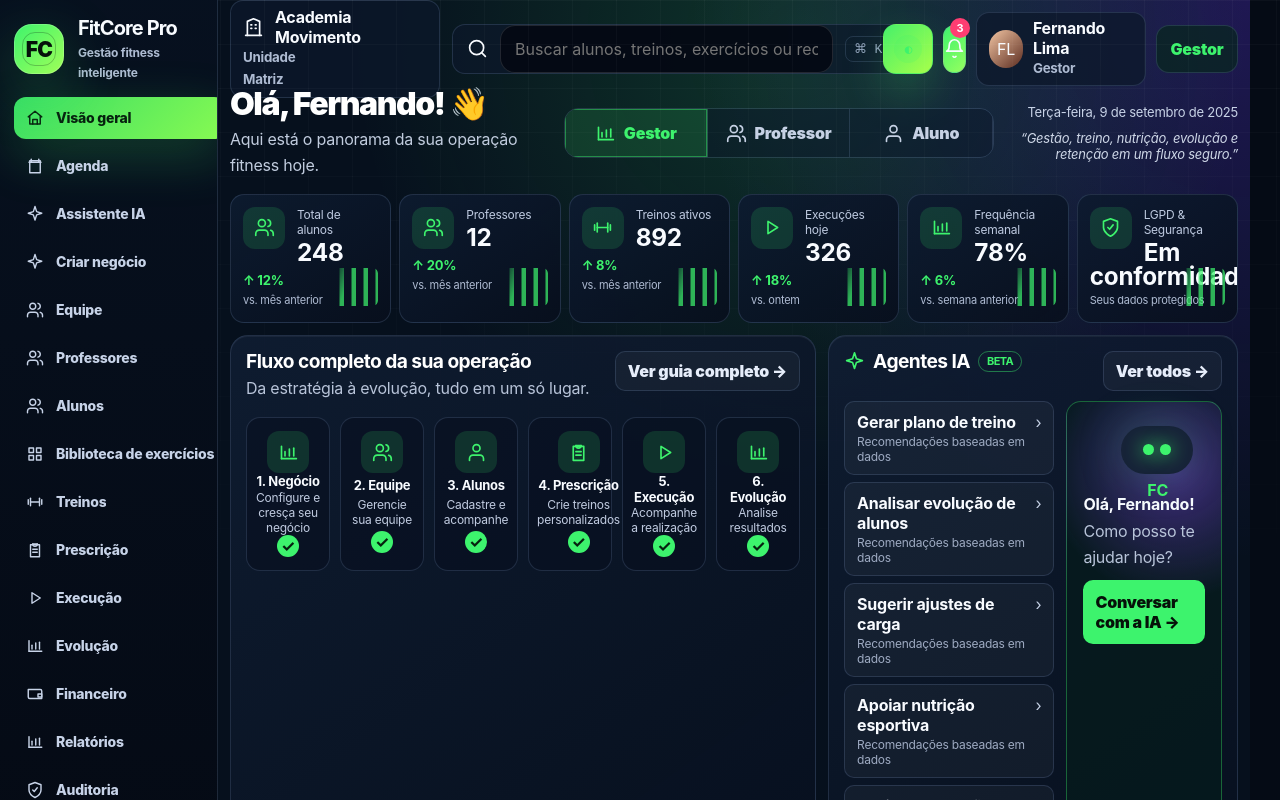
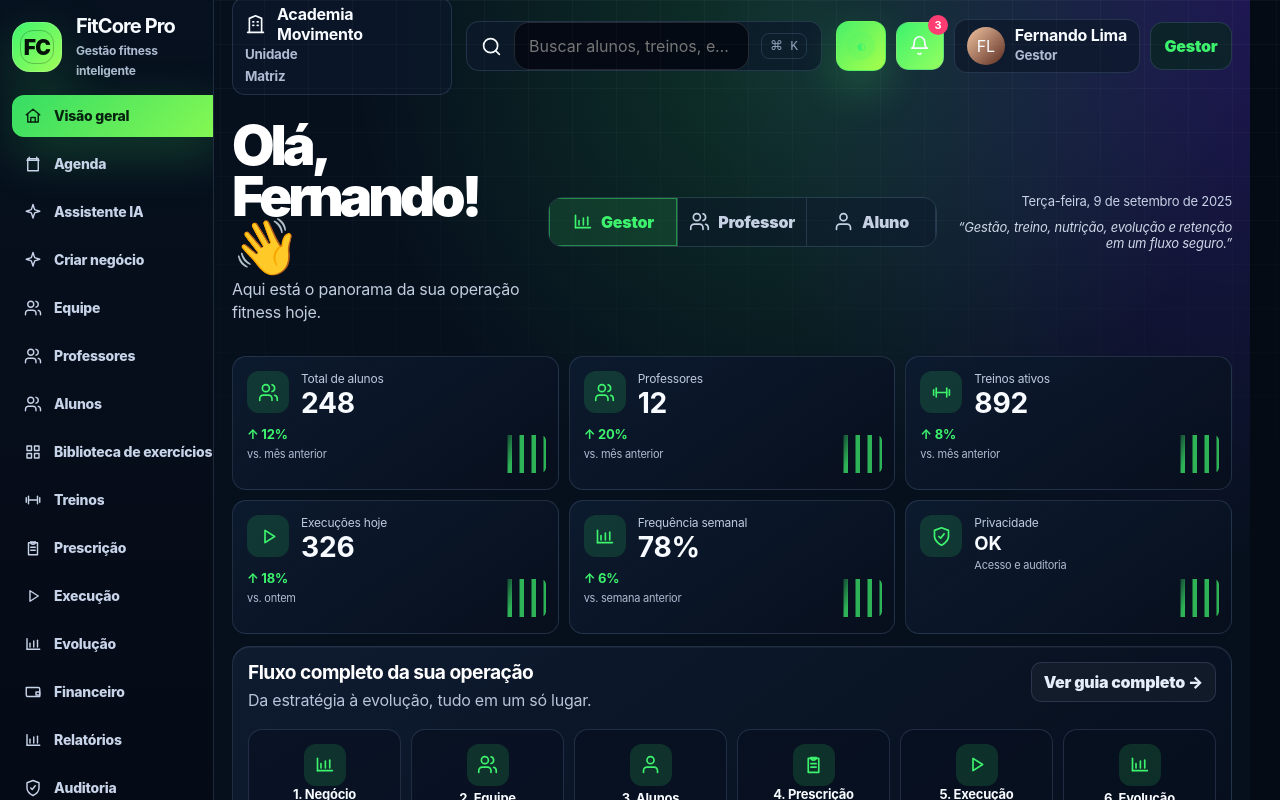
Before and after one commit to Videirafo/fitcore-pro, a Next.js app in the folder apps/site/: page /dashboard in a window 1280 px wide. Shown: the top 800 px of the page. Built offline with nearby package versions, Linux system fonts and the light colour scheme.

Commit message:
fix: tighten FitCore dashboard alignment

```diff
--- a/apps/site/app/layout.tsx
+++ b/apps/site/app/layout.tsx
@@ -5,6 +5,7 @@ import "./premium-stabilization.css";
 import "./professional-visuals.css";
 import "./exact-preview.css";
 import "./mvp-43-visual-fix.css";
+import "./mvp-44-precision-layout.css";
 
 export const metadata: Metadata = {
   title: "FitCore Pro | Gestão fitness",
--- /dev/null
+++ b/apps/site/app/mvp-44-precision-layout.css
@@ -0,0 +1,180 @@
+/* MVP-44 — precisão visual do console aprovado */
+.fcx-console {
+  min-height: 100svh;
+  display: grid;
+  grid-template-columns: 230px minmax(0, 1fr);
+  overflow-x: hidden;
+}
+
+.fcx-sidebar {
+  width: 230px !important;
+  height: 100svh !important;
+  overflow-y: auto !important;
+  overflow-x: hidden !important;
+  scrollbar-width: none;
+  padding: 14px 12px !important;
+}
+
+.fcx-sidebar::-webkit-scrollbar { display: none; }
+.fcx-main {
+  min-width: 0;
+  overflow-x: hidden;
+  padding: 14px 18px 40px !important;
+}
+.fcx-top {
+  display: grid !important;
+  grid-template-columns: minmax(190px, 240px) minmax(280px, 1fr) minmax(300px, auto) !important;
+  align-items: center !important;
+  gap: 14px !important;
+  min-height: 64px !important;
+  margin: 0 0 20px !important;
+}
+
+.fcx-top form,
+.fcx-top .fcx-unit,
+.fcx-user,
+.fcx-bell { min-width: 0; }
+
+.fcx-top form input { text-overflow: ellipsis; }
+.fcx-top > div:last-child {
+  display: flex !important;
+  align-items: center !important;
+  justify-content: flex-end !important;
+  gap: 10px !important;
+  min-width: 0 !important;
+}
+
+.fcx-welcome {
+  display: grid !important;
+  grid-template-columns: minmax(300px, 1fr) minmax(330px, 460px) minmax(220px, 300px) !important;
+  gap: 16px !important;
+  align-items: center !important;
+  margin: 0 0 18px !important;
+}
+.fcx-welcome h1 {
+  max-width: 520px;
+  font-size: clamp(38px, 4.3vw, 62px) !important;
+  line-height: .92 !important;
+  letter-spacing: -.075em !important;
+}
+
+.fcx-welcome p {
+  max-width: 470px;
+  line-height: 1.42 !important;
+}
+
+.fcx-tabs {
+  justify-self: center;
+  width: 100%;
+  max-width: 460px;
+  display: grid !important;
+  grid-template-columns: repeat(3, minmax(0, 1fr)) !important;
+}
+
+.fcx-welcome aside {
+  justify-self: end;
+  max-width: 300px;
+  overflow-wrap: normal;
+}
+
+.fcx-kpis {
+  grid-template-columns: repeat(6, minmax(128px, 1fr)) !important;
+  gap: 10px !important;
+}
+.fcx-kpis a {
+  min-width: 0;
+  min-height: 134px !important;
+  padding: 14px !important;
+}
+
+.fcx-kpis strong {
+  font-size: clamp(26px, 2.2vw, 34px) !important;
+  line-height: 1 !important;
+  max-width: 100%;
+  overflow-wrap: normal;
+}
+
+.fcx-kpis a:last-child strong {
+  font-size: clamp(18px, 1.45vw, 23px) !important;
+  line-height: 1.08 !important;
+  word-break: normal !important;
+  hyphens: none !important;
+}
+
+.fcx-kpis a:last-child small {
+  max-width: 120px;
+}
+
+.fcx-grid-one {
+  grid-template-columns: minmax(0, 1.42fr) minmax(340px, .9fr) !important;
+  gap: 12px !important;
+}
+.fcx-flow > div {
+  grid-template-columns: repeat(6, minmax(86px, 1fr)) !important;
+  gap: 10px !important;
+}
+
+.fcx-flow > div > a {
+  min-width: 0;
+  padding: 14px 10px !important;
+}
+
+.fcx-flow > div > a strong,
+.fcx-flow > div > a span {
+  overflow-wrap: normal;
+  word-break: normal;
+}
+
+.fcx-agents .fcx-agent-layout {
+  grid-template-columns: minmax(0, 1fr) minmax(168px, 210px) !important;
+  gap: 12px !important;
+}
+
+.fcx-agents li a {
+  min-width: 0;
+  padding: 10px 12px !important;
+}
+.fcx-feature-row {
+  grid-template-columns: repeat(6, minmax(150px, 1fr)) !important;
+  align-items: stretch !important;
+}
+
+.fcx-mini-card {
+  min-height: 210px !important;
+  padding: 14px !important;
+}
+
+.fcx-mini-card .product-shot {
+  width: 100%;
+  height: 96px;
+  margin: 0 0 12px;
+  border-radius: 16px;
+  transform: none !important;
+}
+
+.fcx-mini-card > i { display: none !important; }
+.fcx-mini-card strong { margin-top: 0 !important; }
+.fcx-mini-card p { font-size: 14px !important; }
+
+.fcx-security-panel li {
+  grid-template-columns: minmax(0, 1fr) minmax(120px, max-content) !important;
+}
+@media (max-width: 1280px) {
+  .fcx-console { grid-template-columns: 214px minmax(0, 1fr); }
+  .fcx-sidebar { width: 214px !important; }
+  .fcx-top { grid-template-columns: minmax(180px, 220px) minmax(240px, 1fr) minmax(260px, auto) !important; }
+  .fcx-kpis { grid-template-columns: repeat(3, minmax(0, 1fr)) !important; }
+  .fcx-grid-one { grid-template-columns: 1fr !important; }
+  .fcx-feature-row { grid-template-columns: repeat(3, minmax(0, 1fr)) !important; }
+}
+
+@media (max-width: 920px) {
+  .fcx-console { display: block; }
+  .fcx-sidebar { width: auto !important; height: auto !important; position: relative !important; }
+  .fcx-top,
+  .fcx-welcome { grid-template-columns: 1fr !important; }
+  .fcx-welcome h1 { font-size: clamp(34px, 12vw, 54px) !important; }
+  .fcx-tabs { max-width: none; }
+  .fcx-kpis,
+  .fcx-feature-row { grid-template-columns: 1fr !important; }
+}
--- a/apps/site/components/FitCoreExactVisuals.tsx
+++ b/apps/site/components/FitCoreExactVisuals.tsx
@@ -1,5 +1,6 @@
 import Link from "next/link";
 import { FitCoreThemeToggle } from "./FitCoreThemeToggle";
+import { ProductShot } from "./FitCoreProductShots";
 
 type IconName = "home" | "grid" | "users" | "user" | "dumbbell" | "clipboard" | "play" | "chart" | "shield" | "gear" | "bell" | "bot" | "calendar" | "wallet" | "search" | "logout" | "building" | "spark";
 
@@ -28,16 +29,16 @@ function Icon({ name }: { name: IconName }) {
   return <svg className="fcx-icon" viewBox="0 0 24 24" fill="none" aria-hidden="true">{iconPaths[name].map((d, i) => <path key={i} d={d} />)}</svg>;
 }
 
-const features: Array<[string, string, IconName, string]> = [
-  ["Criar negócio", "Configure academia, studio, box, personal ou consultório.", "chart", "/onboarding"],
-  ["Agenda e aulas", "Organize aulas, avaliações, retornos e capacidade.", "calendar", "/agenda"],
-  ["Equipe", "Gerencie dono, professores, nutri e permissões.", "users", "/equipe"],
-  ["Alunos e anamnese", "Cadastre objetivos, restrições, medidas e evolução.", "user", "/alunos"],
-  ["Treinos e nutrição", "Prescreva treinos, hábitos e orientação profissional.", "dumbbell", "/treinos"],
-  ["Execução e evolução", "Acompanhe GIFs, check-ins, progresso e retenção.", "play", "/execucao"],
+const features: Array<[string, string, IconName, string, "business" | "team" | "students" | "workouts" | "execution" | "evolution"]> = [
+  ["Criar negócio", "Configure academia, studio, box, personal ou consultório.", "chart", "/onboarding", "business"],
+  ["Agenda e aulas", "Organize aulas, avaliações, retornos e capacidade.", "calendar", "/agenda", "evolution"],
+  ["Equipe", "Gerencie dono, professores, nutri e permissões.", "users", "/equipe", "team"],
+  ["Alunos e anamnese", "Cadastre objetivos, restrições, medidas e evolução.", "user", "/alunos", "students"],
+  ["Treinos e nutrição", "Prescreva treinos, hábitos e orientação profissional.", "dumbbell", "/treinos", "workouts"],
+  ["Execução e evolução", "Acompanhe GIFs, check-ins, progresso e retenção.", "play", "/execucao", "execution"],
 ];
 const kpis = [["Alunos ativos", "124", "↑ 12%", "em relação ao mês anterior", "users"], ["Treinos executados", "892", "↑ 18%", "em relação ao mês anterior", "dumbbell"], ["Evolução média", "+28%", "", "nos últimos 3 meses", "chart"], ["Alunos em dia", "92%", "", "frequência nas últimas 4 semanas", "calendar"]] as const;
-const dashboardKpis = [["Total de alunos", "248", "↑ 12%", "vs. mês anterior", "users"], ["Professores", "12", "↑ 20%", "vs. mês anterior", "users"], ["Treinos ativos", "892", "↑ 8%", "vs. mês anterior", "dumbbell"], ["Execuções hoje", "326", "↑ 18%", "vs. ontem", "play"], ["Frequência semanal", "78%", "↑ 6%", "vs. semana anterior", "chart"], ["LGPD & Segurança", "Em conformidade", "", "Seus dados protegidos", "shield"]] as const;
+const dashboardKpis = [["Total de alunos", "248", "↑ 12%", "vs. mês anterior", "users"], ["Professores", "12", "↑ 20%", "vs. mês anterior", "users"], ["Treinos ativos", "892", "↑ 8%", "vs. mês anterior", "dumbbell"], ["Execuções hoje", "326", "↑ 18%", "vs. ontem", "play"], ["Frequência semanal", "78%", "↑ 6%", "vs. semana anterior", "chart"], ["Privacidade", "OK", "", "Acesso e auditoria", "shield"]] as const;
 const flow = [["Negócio", "Configure e cresça seu negócio", "chart", "/onboarding"], ["Equipe", "Gerencie sua equipe", "users", "/equipe"], ["Alunos", "Cadastre e acompanhe", "user", "/alunos"], ["Prescrição", "Crie treinos personalizados", "clipboard", "/treinos"], ["Execução", "Acompanhe a realização", "play", "/execucao"], ["Evolução", "Analise resultados", "chart", "/evolucao"]] as const;
 const exercises = [["0026-barbell-bench-squat", "Agachamento livre", "Pernas · Glúteos"], ["0289-dumbbell-bench-press", "Supino reto", "Peito · Tríceps"], ["0159-cable-decline-seated-wide-grip-row", "Remada sentada", "Costas · Bíceps"]] as const;
 const pending = ["Carlos Almeida|Treino sem execução há 5 dias|Atenção", "Mariana Costa|Solicitou revisão de treino|Revisar", "Pedro Santos|Evolução abaixo do esperado|Atenção", "Juliana Ribeiro|Avaliação física pendente|Pendente", "Lucas Ferreira|Nova mensagem do aluno|Verificar"];
@@ -63,7 +64,7 @@ export function FitCoreExactLanding() {
       </div>
       <FitCoreExactPreview />
     </section>
-    <section className="fcx-feature-row" id="funcionalidades">{features.map(([title, text, icon, href]) => <Link href={href} className="fcx-mini-card" key={title}><i><Icon name={icon} /></i><strong>{title}</strong><p>{text}</p><span>→</span></Link>)}</section>
+    <section className="fcx-feature-row" id="funcionalidades">{features.map(([title, text, icon, href, shot]) => <Link href={href} className="fcx-mini-card" key={title}><ProductShot kind={shot} title={title} /><i><Icon name={icon} /></i><strong>{title}</strong><p>{text}</p><span>→</span></Link>)}</section>
     <section className="fcx-lower-grid" id="planos"><article className="fcx-ai-banner"><span>NOVO</span><h2>Assistente IA para prescrição, evolução e retenção</h2><p>Crie treinos, ajuste cargas, acompanhe adesão, organize retornos e gere orientações com contexto do aluno, do professor e da unidade.</p><div className="fcx-agent-input"><div><b>✦</b><p>Olá, sou o assistente FitCore. Posso apoiar treino, nutrição esportiva, avaliação física, retenção e acompanhamento profissional.</p></div><form action="/agents"><input name="q" placeholder="Digite sua solicitação..."/><button>➤</button></form></div></article><article className="fcx-security-panel" id="seguranca"><i><Icon name="shield" /></i><h2>Seus dados, sempre protegidos</h2><p>Privacidade, controle de acesso por papel, registro de auditoria e operação preparada para LGPD em cada unidade.</p><ul><li><strong>LGPD</strong><span>Conformidade operacional</span></li><li><strong>Criptografia</strong><span>TLS 1.3</span></li><li><strong>Ambiente seguro</strong><span>Sessão, logs e backups</span></li></ul></article></section>
     <footer className="fcx-footer"><Link href="/" className="fcx-brand"><FitCoreExactLogo compact /><span><strong>FitCore Pro</strong><small>Operação fitness mais forte. Pessoas mais saudáveis.</small></span></Link><nav><a>Sobre</a><a>Soluções</a><a>Planos</a><a>Segurança</a><a>Contato</a></nav><span>Feito para quem transforma vidas. ♥</span></footer>
   </main>;
```
